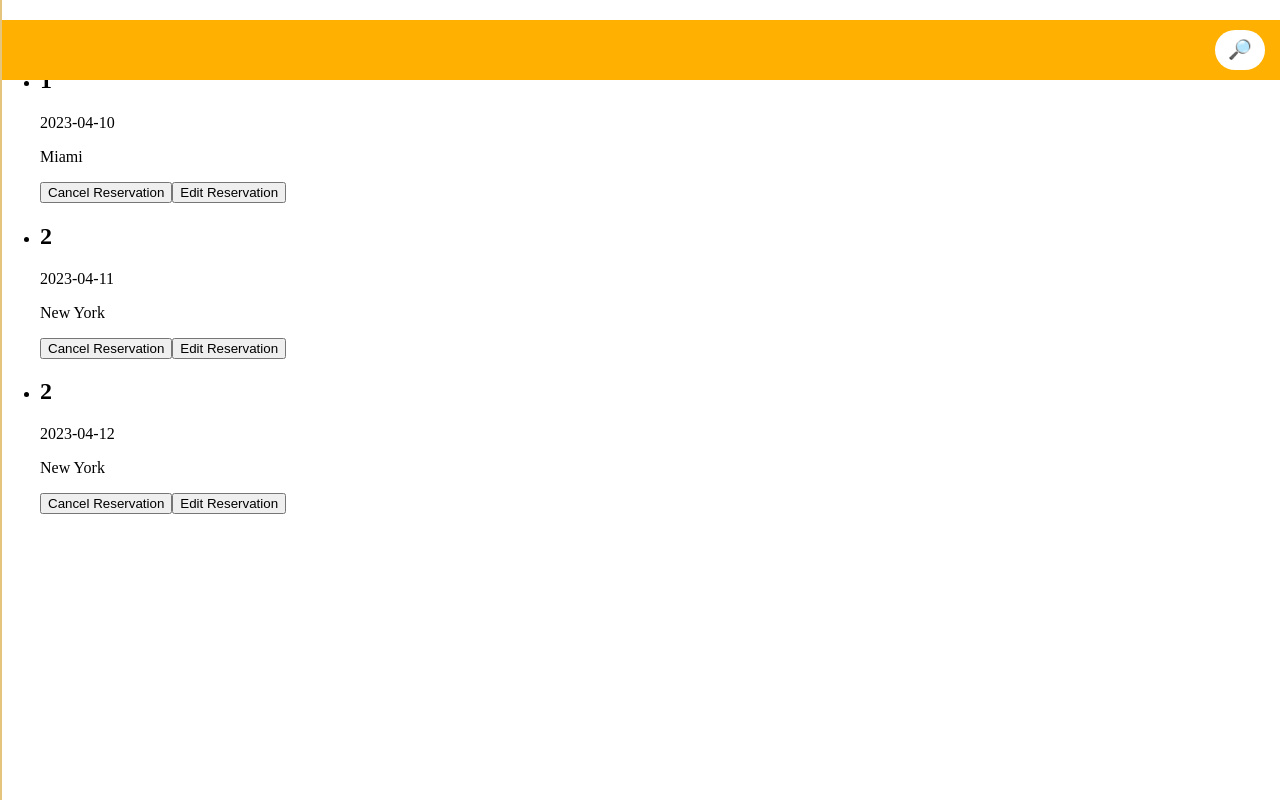
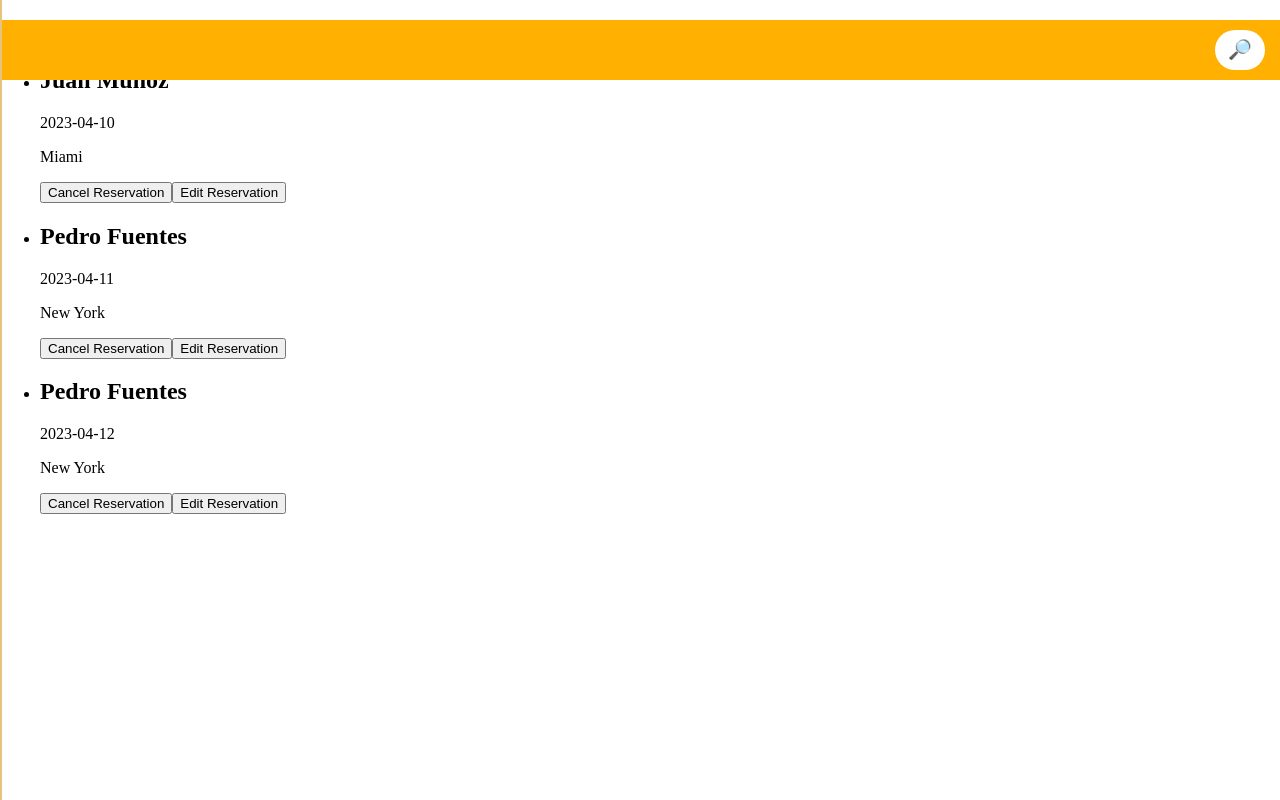
Before and after one commit to emmanuellmhango/book-an-appointment, a React (Create React App) app: page /reservations in a window 1280 px wide. Built offline with nearby package versions, Linux system fonts and the light colour scheme.

Commit message:
Connet API

```diff
--- a/src/components/Main.js
+++ b/src/components/Main.js
@@ -4,7 +4,7 @@ import '../styles/main.css';
 import { fetchDoctors } from '../redux/doctors';
 
 const Main = () => {
-  const doctors = useSelector((state) => state.doctors);
+  const doctors = useSelector((state) => state.doctors.doctors);
   const { length } = doctors;
   const dispatch = useDispatch();
 
--- a/src/components/Reservation.js
+++ b/src/components/Reservation.js
@@ -1,9 +1,9 @@
 import React from 'react';
 import PropTypes from 'prop-types';
 
-const Reservation = ({ reservation }) => (
+const Reservation = ({ reservation, doctor }) => (
   <li>
-    <h2>{reservation.doctor_id}</h2>
+    <h2>{doctor.name}</h2>
     <p>{reservation.date}</p>
     <p>{reservation.city}</p>
     <button type="button">Cancel Reservation</button>
@@ -19,6 +19,10 @@ Reservation.propTypes = {
     date: PropTypes.string.isRequired,
     city: PropTypes.string.isRequired,
   }).isRequired,
+  doctor: PropTypes.shape({
+    id: PropTypes.number.isRequired,
+    name: PropTypes.string.isRequired,
+  }).isRequired,
 };
 
 export default Reservation;
--- a/src/pages/Reservations.js
+++ b/src/pages/Reservations.js
@@ -1,10 +1,10 @@
 import React from 'react';
 import { useSelector } from 'react-redux';
-
 import Reservation from '../components/Reservation';
 
 const Reservations = () => {
   const reservationsList = useSelector((state) => state.reservations.reservations);
+  const doctors = useSelector((state) => state.doctors.doctors);
 
   return (
     <section>
@@ -14,6 +14,7 @@ const Reservations = () => {
           <Reservation
             key={reservation.id}
             reservation={reservation}
+            doctor={doctors.find((doctor) => doctor.id === reservation.doctor_id)}
           />
         ))}
       </ul>
--- a/src/redux/doctors.js
+++ b/src/redux/doctors.js
@@ -41,7 +41,7 @@ const doctorsReducer = (state = initialState, action) => {
         fee: doctor.fee,
         experience: doctor.experience,
       }));
-      return allDoctors;
+      return { ...state, doctors: [...state.doctors, ...allDoctors] };
     }
     case `${ADD}/fulfilled`: {
       const newDoctor = {
@@ -52,7 +52,7 @@ const doctorsReducer = (state = initialState, action) => {
         fee: action.payload.fee,
         experience: action.payload.experience,
       };
-      return [...state, newDoctor];
+      return { ...state, doctors: [...state.doctors, newDoctor] };
     }
     default: {
       return state;
```
